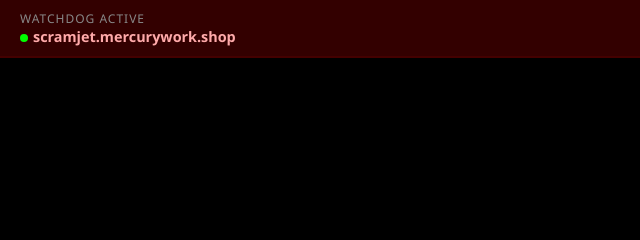
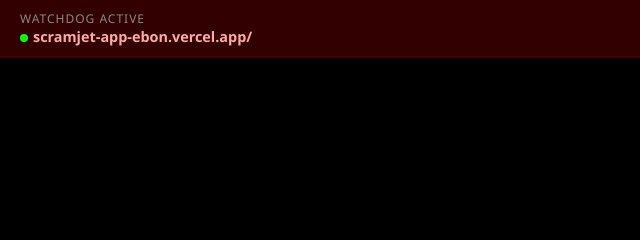
Before and after one commit to VVVULTURE/scramapp, a plain HTML site: page index.html in a window 1280 px wide. Shown: the top 240 px of the page, 0-640 px from the left. Drawn offline with Linux system fonts and the light colour scheme.

```diff
--- a/index.html
+++ b/index.html
@@ -110,7 +110,7 @@
         <div class="control-bar">
             <div class="status-group">
                 <span class="status-label">Watchdog Active</span>
-                <span class="status-value"><span id="watchdogFlash"></span>scramjet.mercurywork.shop</span>
+                <span class="status-value"><span id="watchdogFlash"></span>scramjet-app-ebon.vercel.app/</span>
             </div>
             <button id="loadButton">Launch App</button>
         </div>
```
